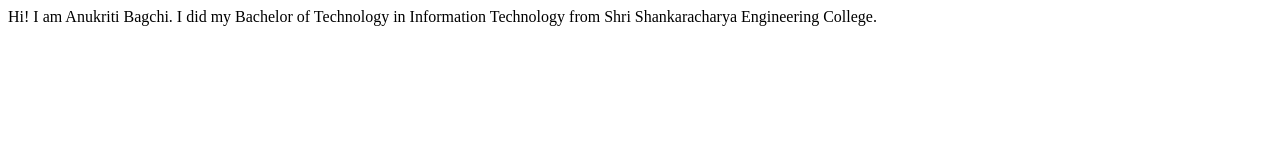
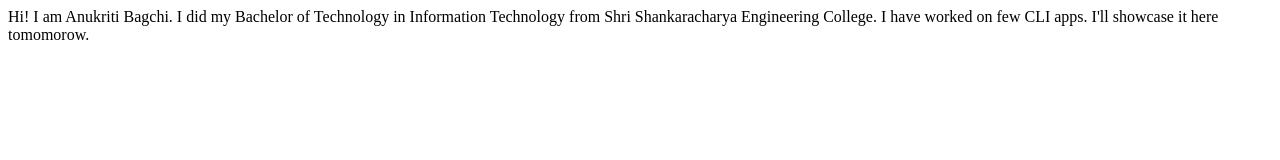
Before and after one commit to anukriti-bagchi/anukriti-bagchi, a plain HTML site: page index.html in a window 1280 px wide. Drawn offline with Linux system fonts and the light colour scheme.

Commit message:
added project details

```diff
--- a/index.html
+++ b/index.html
@@ -12,5 +12,7 @@
 
     I did my Bachelor of Technology in Information Technology from Shri Shankaracharya Engineering College.
 
+    I have worked on few CLI apps. I'll showcase it here tomomorow.
+
 </body>
 </html>
```
